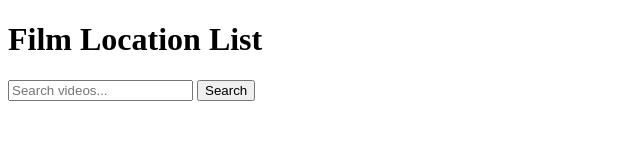
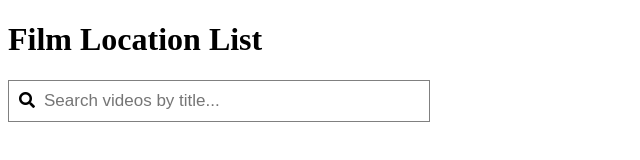
Before and after one commit to ArieShapiro/CIC-Challenge-FilmsList, a plain HTML site: page index.html in a window 1280 px wide. Shown: the whole page, without its empty margins (0-640 px from the left). Drawn offline with nearby package versions, Linux system fonts and the light colour scheme; no server answers.

Commit message:
reactivity and additional style to filter

```diff
--- a/index.html
+++ b/index.html
@@ -6,19 +6,27 @@
     <meta name="viewport" content="width=device-width, initial-scale=1.0">
     <meta http-equiv="X-UA-Compatible" content="ie=edge">
     <link rel="stylesheet" href="styles.css">
+    <!-- Awesome Icons -->
+    <link rel="stylesheet" href="https://use.fontawesome.com/releases/v5.3.1/css/all.css" integrity="sha384-mzrmE5qonljUremFsqc01SB46JvROS7bZs3IO2EmfFsd15uHvIt+Y8vEf7N7fWAU"
+        crossorigin="anonymous">
     <title>Film Location List</title>
 </head>
 
 <body>
     <h1>Film Location List</h1>
 
-    <form onsubmit="onVideoSearch(event)">
-        <input type="text" class="search-box" placeholder="Search videos...">
-        <button type="submit">Search</button>
-    </form>
+    <div class="search">
+        <i class="fas fa-search"></i>
+        <input type="text" class="search-box" placeholder="Search videos by title..." oninput="onVideoSearch(event)">
+    </div>
 
-    <ul class="films-list"></ul>
 
+
+    <section>
+        <div class="content">
+            <ul class="films-list"></ul>
+        </div>
+    </section>
 
 
 
--- a/main.js
+++ b/main.js
@@ -1,10 +1,20 @@
 'use strict';
+
+
+
 
 (function () {
     // Load videos and render them on screen
     loadFilmList()
 
+
+
+
+
+
 })();
+
+
 
 
 
@@ -16,16 +26,16 @@ function renderFilmList(data) {
     var strHTML = ``;
     data.forEach(film => {
         strHTML += `
-            <li>
+            <li class="lazy">
                 <h3>${film.title}</h3>
                 <p>${film.release_year}</p>
-                <p>${film.production_company}</p>
+                <p>${film.director}</p>
+                <h6>More info...</h6>
             </li>
         `;
     });
     document.querySelector('.films-list').innerHTML = strHTML;
 }
-
 
 
 function loadFilmList() {
@@ -57,16 +67,7 @@ function loadFilteredFilmList(value) {
         var searchValue = res.data.filter(film => {
             return film.title.match(regex);
         });
-         renderFilmList(searchValue);
+        renderFilmList(searchValue);
     }).catch();
 
-
-
-
-
-
-
-
-
-    // console.log(filmList[0])
 }
--- a/styles.css
+++ b/styles.css
@@ -1,10 +1,26 @@
 ul {
-    list-style-type: none;
-    margin: 0;
-    padding: 0;
+  list-style-type: none;
+  margin: 0;
+  padding: 0;
 }
 
-
-.films-list li{
+.films-list li {
   padding: 20px;
 }
+.search {
+  border: 1px solid gray;
+  padding: 10px;
+  background-color: white;
+  max-width: 400px;
+}
+.search input {
+  border: none;
+  padding: 0 5px;
+  font-size: 17px;
+  width: 338px;
+  color: black;
+}
+
+*:focus {
+  outline: none;
+}
```
